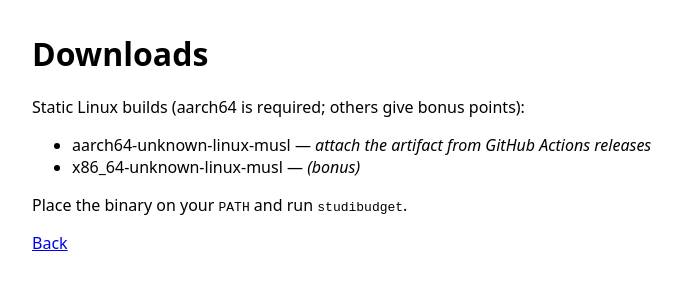
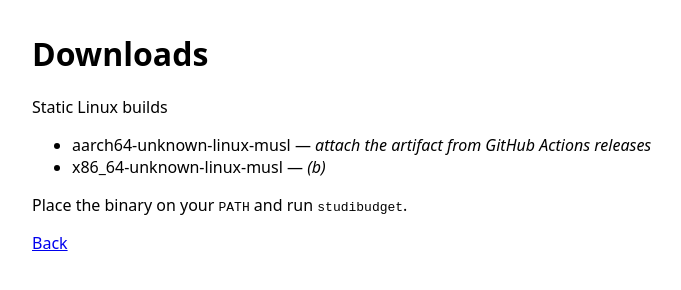
Before and after one commit to Brianmatovu511/studibudget, a plain HTML site: page docs/downloads.html in a window 1280 px wide. Shown: the whole page, without its empty margins (198-879 px from the left). Drawn offline with Linux system fonts and the light colour scheme.

Commit message:
update documents page

```diff
--- a/docs/downloads.html
+++ b/docs/downloads.html
@@ -7,10 +7,10 @@
 </head>
 <body>
 <h1>Downloads</h1>
-<p>Static Linux builds (aarch64 is required; others give bonus points):</p>
+<p>Static Linux builds </p>
 <ul>
   <li>aarch64-unknown-linux-musl — <em>attach the artifact from GitHub Actions releases</em></li>
-  <li>x86_64-unknown-linux-musl — <em>(bonus)</em></li>
+  <li>x86_64-unknown-linux-musl — <em>(b)</em></li>
 </ul>
 <p>Place the binary on your <code>PATH</code> and run <code>studibudget</code>.</p>
 <p><a href="./index.html">Back</a></p>
```
